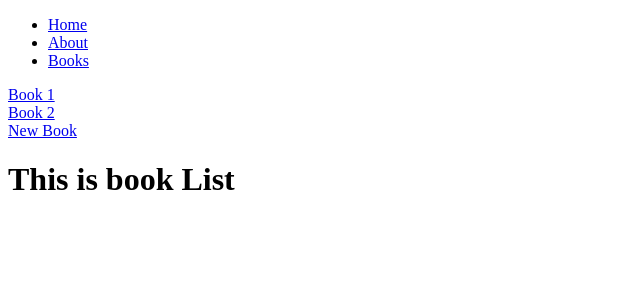
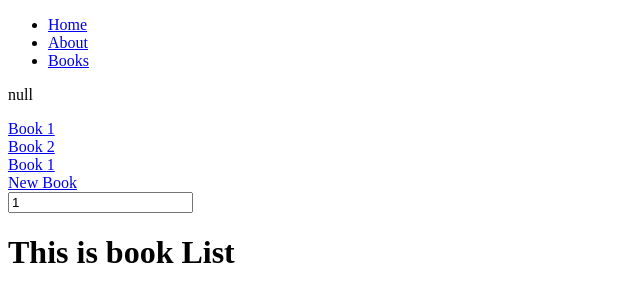
Before and after one commit to CuriousAlways/react-router-practice, a React (Vite) app: page /books in a window 1280 px wide. Shown: the top 302 px of the page, without its empty margins (0-640 px from the left). Built offline with nearby package versions, Linux system fonts and the light colour scheme.

Commit message:
useLocation usage to get state

```diff
--- a/src/App.jsx
+++ b/src/App.jsx
@@ -1,4 +1,4 @@
-import { Link, Route, Routes } from "react-router-dom"
+import { Link, Route, Routes, useLocation } from "react-router-dom"
 import Home from "./pages/Home"
 import About from "./pages/About"
 import BookList from "./pages/BookList"
@@ -10,12 +10,15 @@ import BookRoutes from "./BookRoutes"
 
 function App() {
 
+  const location = useLocation();
+  console.log(location);
+
   return (
     <>
       <nav>
         <ul>
           <li>
-            <Link to="/"> Home </Link>
+            <Link to="/" state={{firstName: 'raza', lastName: 'khan'}}> Home </Link>
           </li>
           <li>
             <Link to="/about"> About </Link>
@@ -26,6 +29,7 @@ function App() {
         </ul>
       </nav>
 
+      <p>{JSON.stringify(location.state)}</p>
       <Routes>
         <Route path="/" element={<Home />} />
         <Route path="/about" element={<About />} />
--- a/src/layouts/BooksLayout.jsx
+++ b/src/layouts/BooksLayout.jsx
@@ -1,13 +1,18 @@
-import { Link, Outlet } from "react-router-dom";
+import { Link, Outlet, useSearchParams } from "react-router-dom";
 
 export default function BooksLayout() {
+  const [searchParams, setSearchParams] = useSearchParams({n: '1'});
+  console.log(searchParams)
+
   return (
     <>
       <div>
         <Link to="/books/1" > Book 1 </Link><br />
         <Link to="/books/2" > Book 2 </Link><br />
+        <Link to={`/books/${searchParams.get('n')}`} > Book {searchParams.get('n')} </Link><br />
         <Link to="/books/new" > New Book </Link>
       </div>
+      <input name="number" type="number" value={searchParams.get('n')} onChange={(e) => setSearchParams({n: e.target.value})} />
       <Outlet />
     </>
   )
--- a/src/pages/NotFound.jsx
+++ b/src/pages/NotFound.jsx
@@ -5,7 +5,7 @@ export default function NotFound() {
   const navigate = useNavigate();
 
   useEffect(() => {
-    setTimeout(() => navigate('/'), 1000);
+    setTimeout(() => navigate('/', { state: 'Error!! page not found'}), 1000);
   });
 
   return (
```
Also changed, not shown: 1 other file (tests, documents, lock files or other folders).
